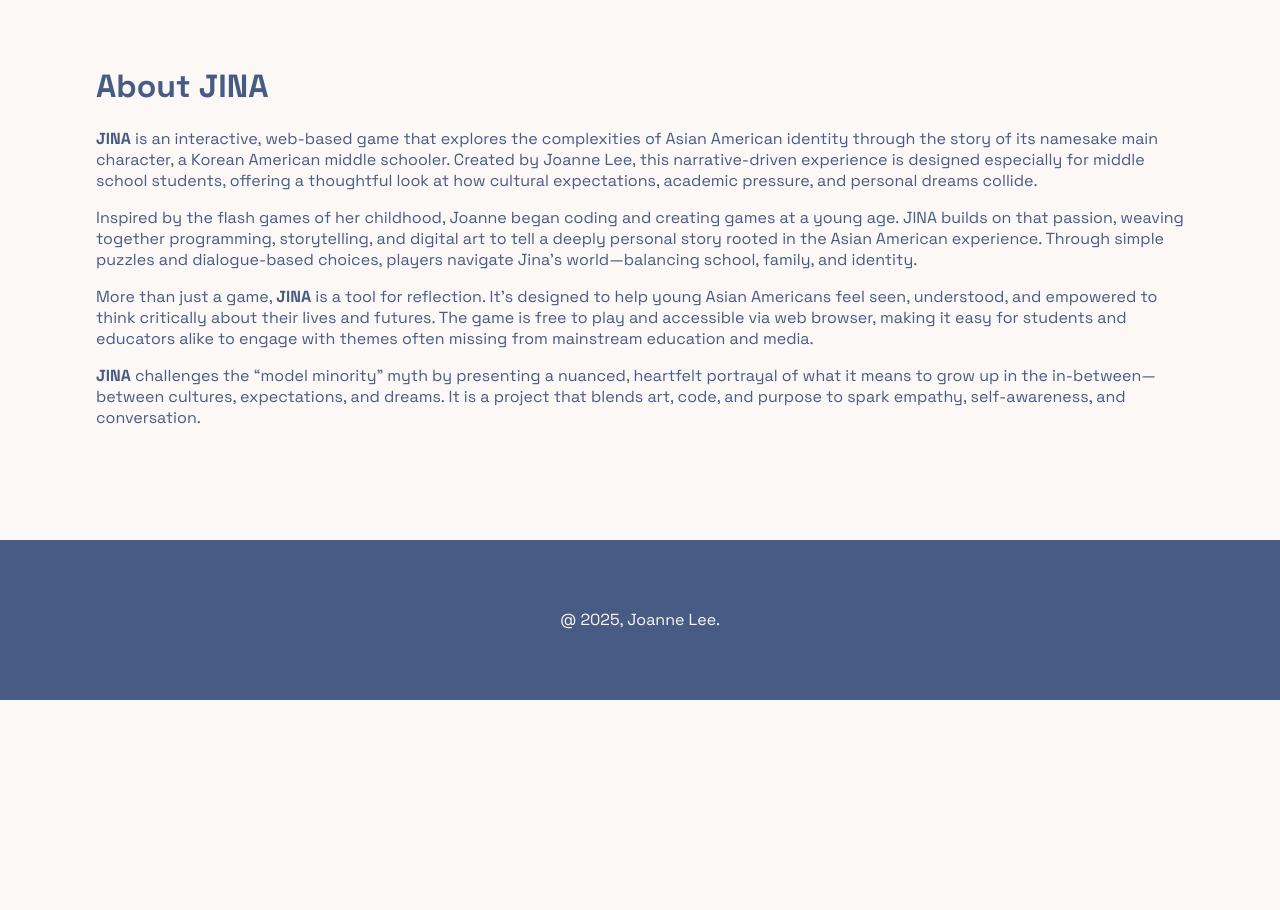
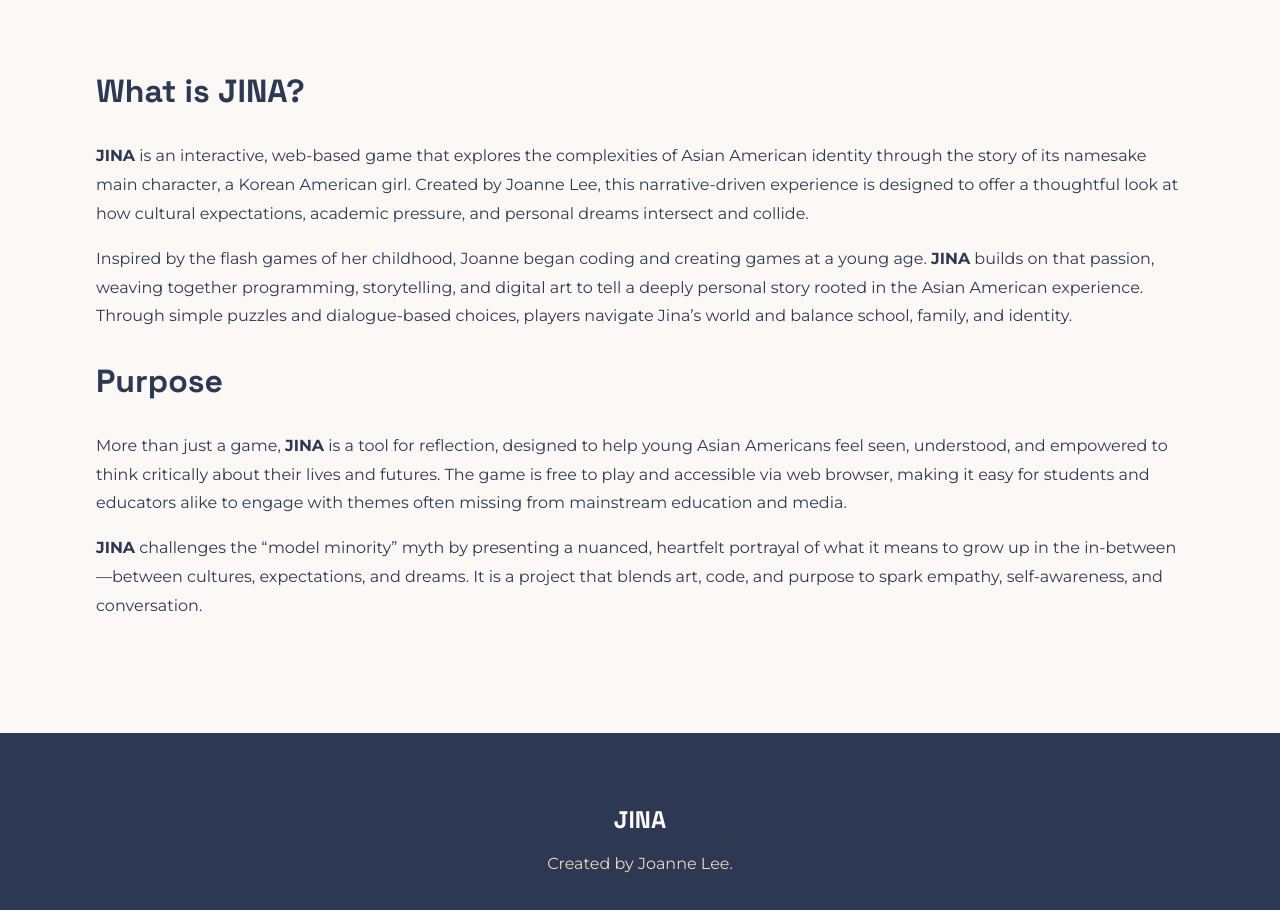
Before and after one commit to Joanne-Lee20/JINA, an Astro site in the folder frontend/: page /about in a window 1280 px wide. Shown: the part 246-1156 px from the top of the page. Before the commit the page ends 946 px from the top, so only its background shows below. Built offline with nearby package versions, Linux system fonts and the light colour scheme; Astro itself is replaced by a stand-in of ours; a web font is replaced by a local one.

Commit message:
updated footer, text overflow

```diff
--- a/frontend/public/styles/global.css
+++ b/frontend/public/styles/global.css
@@ -1,7 +1,8 @@
 /* global.css */
 
 #sources a {
-  color: #485b84;
+  color: #2d3953;
+
   text-decoration: none;
 }
 
@@ -9,6 +10,23 @@
   text-decoration: underline;
 }
 
+#sources h1{
+  font-family: "Space Grotesk", sans-serif;
+}
+
+#about h1 {
+  font-family: "Space Grotesk", sans-serif;
+}
+
+#footer h1 {
+  font-family: "Space Grotesk", sans-serif;
+}
+
 h2 {
   font-size: 30px;
+  font-family: "Space Grotesk", sans-serif;
 }
+
+p {
+  font-family: "Montserrat", sans-serif;
+}
--- a/frontend/src/components/Footer.astro
+++ b/frontend/src/components/Footer.astro
@@ -1,16 +1,28 @@
 <div id="container">
   <section id="footer">
-    <p>@ 2025, Joanne Lee.</p>
+    <h1>JINA</h1>
+    <a href="https://joanneynlee.com/">Created by Joanne Lee.</a>
   </section>
 </div>
 
 <style>
   #footer {
-    height: 10em;
-    background-color: #485b84;
+    display: flex;
+    flex-direction: column;
+    height: 6em;
+    background-color: #2d3953;
     color: #fcf8f6;
-    display: flex;
     align-items: center;
     justify-content: center;
+    padding: 3em 4em 4em 4em;
+  }
+
+  a {
+    color: #ead8bf;
+    text-decoration: none;
+  }
+
+  a:hover {
+    text-decoration: underline;
   }
 </style>
--- a/frontend/src/components/Header.astro
+++ b/frontend/src/components/Header.astro
@@ -10,8 +10,6 @@
 </div>
 
 <style>
-  @import url("https://fonts.googleapis.com/css2?family=Space+Grotesk:wght@300..700&display=swap");
-
   * {
     margin: 0;
     padding: 0;
@@ -43,16 +41,14 @@
     font-size: 20px;
     cursor: pointer;
     list-style: none;
-    color: #7b87a4;
-  }
-
-  .navlink:hover {
-    color: #485b84;
-    font-weight: 500;
   }
 
   a {
     text-decoration: none;
-    color: #485b84;
+    color: #2d3953;
+  }
+
+  a:hover {
+    font-weight: 500;
   }
 </style>
--- a/frontend/src/content/Info.md
+++ b/frontend/src/content/Info.md
@@ -1,9 +1,11 @@
-# About JINA
+# What is JINA?
 
-**JINA** is an interactive, web-based game that explores the complexities of Asian American identity through the story of its namesake main character, a Korean American middle schooler. Created by Joanne Lee, this narrative-driven experience is designed especially for middle school students, offering a thoughtful look at how cultural expectations, academic pressure, and personal dreams collide.
+**JINA** is an interactive, web-based game that explores the complexities of Asian American identity through the story of its namesake main character, a Korean American girl. Created by Joanne Lee, this narrative-driven experience is designed to offer a thoughtful look at how cultural expectations, academic pressure, and personal dreams intersect and collide.
 
-Inspired by the flash games of her childhood, Joanne began coding and creating games at a young age. JINA builds on that passion, weaving together programming, storytelling, and digital art to tell a deeply personal story rooted in the Asian American experience. Through simple puzzles and dialogue-based choices, players navigate Jina’s world—balancing school, family, and identity.
+Inspired by the flash games of her childhood, Joanne began coding and creating games at a young age. **JINA** builds on that passion, weaving together programming, storytelling, and digital art to tell a deeply personal story rooted in the Asian American experience. Through simple puzzles and dialogue-based choices, players navigate Jina’s world and balance school, family, and identity.
 
-More than just a game, **JINA** is a tool for reflection. It’s designed to help young Asian Americans feel seen, understood, and empowered to think critically about their lives and futures. The game is free to play and accessible via web browser, making it easy for students and educators alike to engage with themes often missing from mainstream education and media.
+# Purpose
+
+More than just a game, **JINA** is a tool for reflection, designed to help young Asian Americans feel seen, understood, and empowered to think critically about their lives and futures. The game is free to play and accessible via web browser, making it easy for students and educators alike to engage with themes often missing from mainstream education and media.
 
 **JINA** challenges the "model minority" myth by presenting a nuanced, heartfelt portrayal of what it means to grow up in the in-between—between cultures, expectations, and dreams. It is a project that blends art, code, and purpose to spark empathy, self-awareness, and conversation.
--- a/frontend/src/layouts/Layout.astro
+++ b/frontend/src/layouts/Layout.astro
@@ -32,14 +32,15 @@ import Footer from "../components/Footer.astro";
 
 <style is:global>
   @import url("https://fonts.googleapis.com/css2?family=Space+Grotesk:wght@300..700&display=swap");
+  @import url("https://fonts.googleapis.com/css2?family=Jersey+10&family=Montserrat:ital,wght@0,100..900;1,100..900&display=swap");
   html,
   body {
     margin: 0;
     width: 100%;
     height: 100%;
     background-color: #fcf8f6;
-    font-family: "Space Grotesk", sans-serif;
-    color: #485b84;
+    font-family: "Montserrat", sans-serif;
+    color: #2d3953;
     justify-content: center;
   }
 
--- a/frontend/src/pages/about.astro
+++ b/frontend/src/pages/about.astro
@@ -12,5 +12,8 @@ import Info from "../content/Info.md";
 <style>
   #about {
     padding: 3em 6em 6em 6em;
+    line-height: 1.8;
+    box-sizing: border-box;
+    word-wrap: break-word;
   }
 </style>
--- a/frontend/src/pages/sources.astro
+++ b/frontend/src/pages/sources.astro
@@ -9,6 +9,9 @@ import References from "../content/References.md";
 
 <style>
   #sources {
+    line-height: 1.8;
     padding: 3em 6em 6em 6em;
+    box-sizing: border-box;
+    word-wrap: break-word;
   }
 </style>
```
Also changed, not shown: frontend/src/pages/index.astro (+29 -1 lines).
